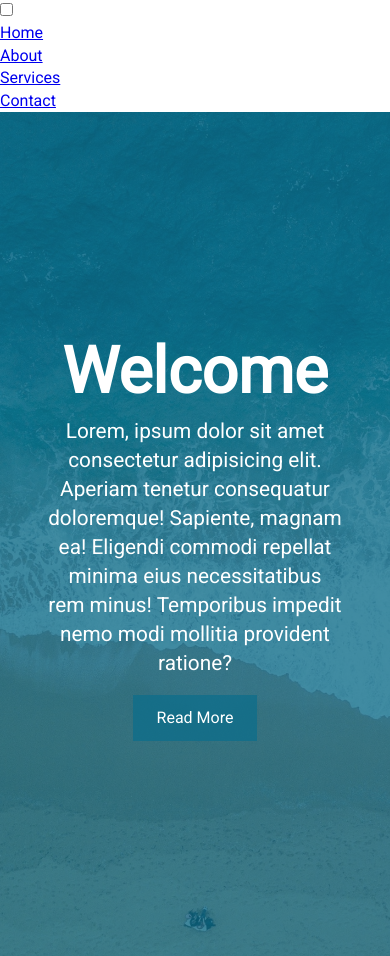
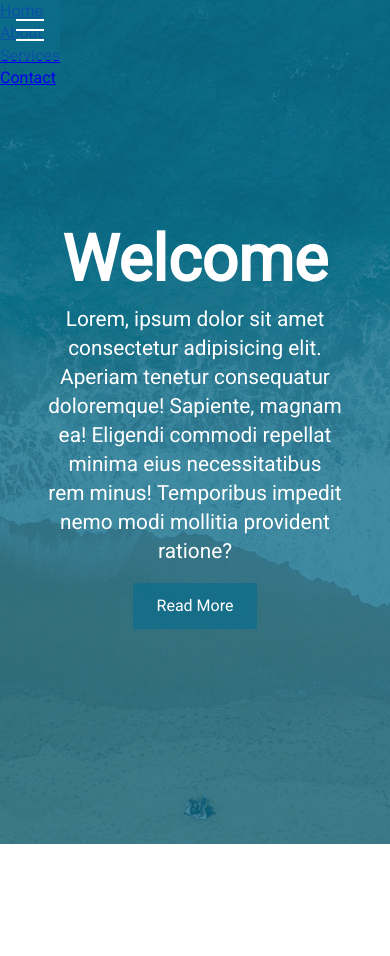
Before and after one commit to shiyu3169/Hamburger_Menu_CSS, a plain HTML site: page index.html in a window 390 px wide. After the commit the page ends 844 px from the top, so only its background shows below. Drawn offline with Linux system fonts and the light colour scheme.

Commit message:
hamburger button

```diff
--- a/css/menu.css
+++ b/css/menu.css
@@ -0,0 +1,59 @@
+.menu-wrap {
+  position: fixed;
+  top: 0;
+  left: 0;
+  z-index: 1;
+}
+
+.menu-wrap .toggler {
+  position: absolute;
+  top: 0;
+  left: 0;
+  z-index: 2;
+  cursor: pointer;
+  width: 50px;
+  height: 50px;
+  opacity: 0;
+}
+
+.menu-wrap .hamburger {
+  position: absolute;
+  top: 0;
+  left: 0;
+  z-index: 1;
+  width: 60px;
+  height: 60px;
+  padding: 1rem;
+  background: var(--primary-color);
+  display: flex;
+  align-items: center;
+  justify-content: center;
+}
+
+/* Hamburger line */
+.menu-wrap .hamburger > div {
+  position: relative;
+  flex: none;
+  width: 100%;
+  height: 2px;
+  background: #fff;
+  display: flex;
+  align-items: center;
+  justify-content: center;
+}
+
+/* Hamburger lines - top & bottom */
+.menu-wrap .hamburger > div:before,
+.menu-wrap .hamburger > div:after {
+  content: '';
+  position: absolute;
+  z-index: 1;
+  top: -10px;
+  width: 100%;
+  height: 2px;
+  background: inherit;
+}
+
+.menu-wrap .hamburger > div:after {
+  top: 10px;
+}
--- a/index.html
+++ b/index.html
@@ -14,7 +14,7 @@
 <body>
     <div class="menu-wrap">
         <input type="checkbox" class="toggler">
-        <div class="hamburget">
+        <div class="hamburger">
             <div></div>
         </div>
         <div class="menu">
```
